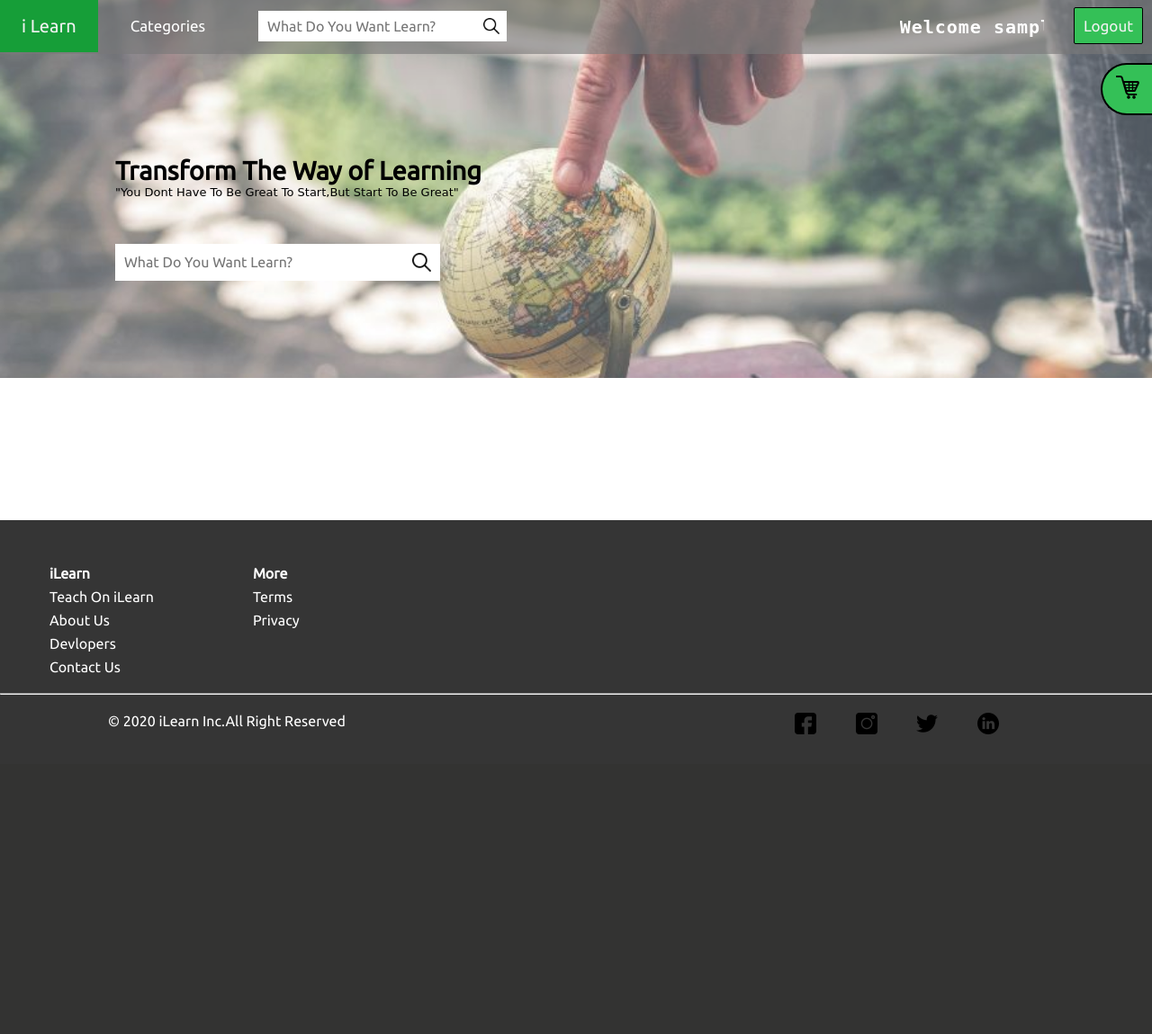
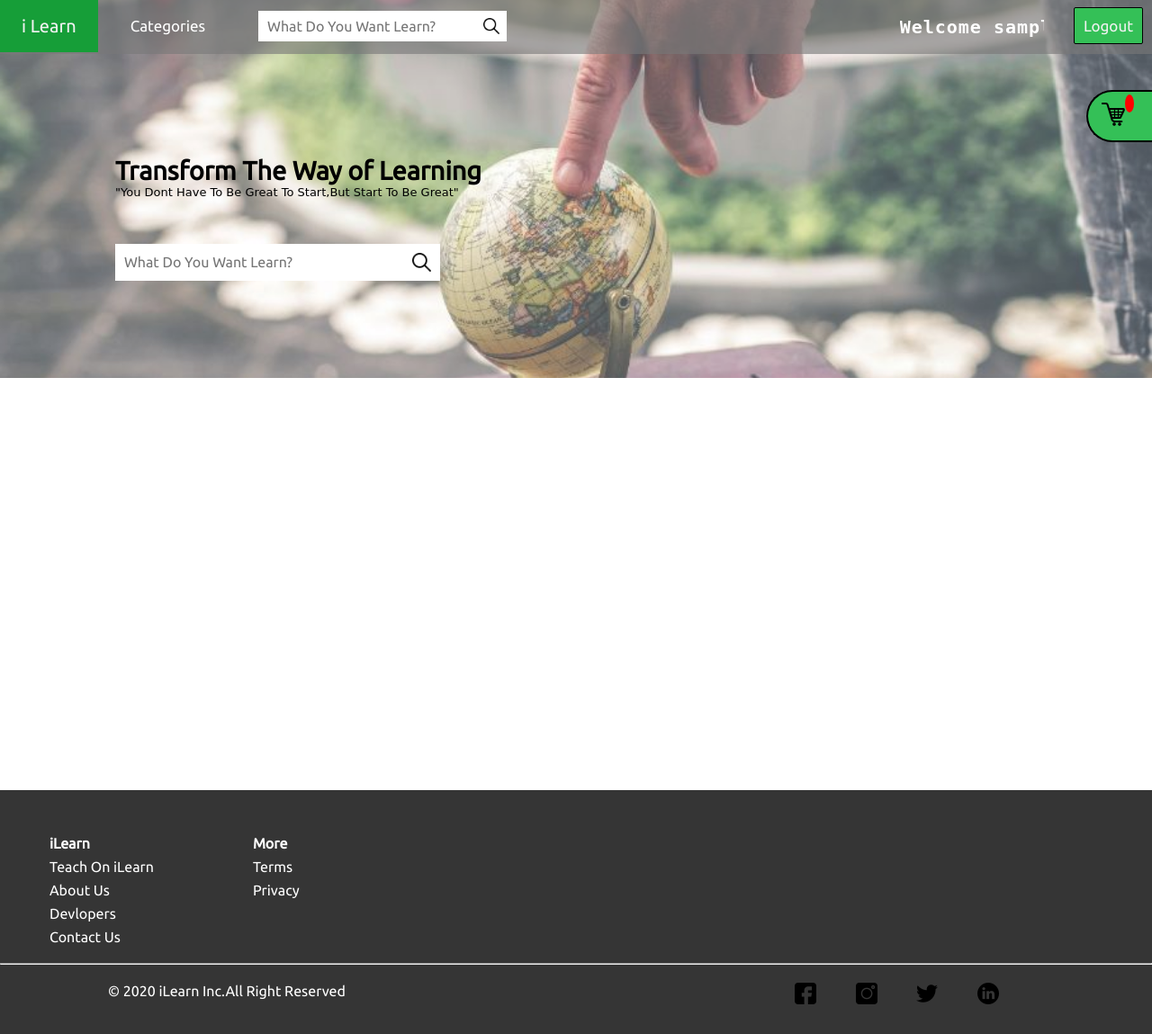
Before and after one commit to PseudoCode01/iLearn, a Django app: page / in a window 1280 px wide. Shown: the whole page at 90% size. Before the commit the page ends 816 px from the top, so only its background shows below. Run offline with Django 3.2, Linux system fonts and the light colour scheme; the visitor is signed in with stand-in values (Sample User, id 1); data that the repository does not hold is empty; some libraries are stand-ins or nearby versions.

Commit message:
added cart

```diff
--- a/home/context_processors.py
+++ b/home/context_processors.py
@@ -1,5 +1,5 @@
 from home.models import Courses,Cart
-
+# from django.contrib.auth.models import User
 def add_variable_to_context(request):
     get_courses=list(Courses.objects.values().order_by('category'))
     courses=set()
@@ -7,10 +7,15 @@ def add_variable_to_context(request):
     for course in get_courses:
         courses.add(course['category'])
         sub_cat.add((course['sub_category'],course['category']))
-    get_cartItem=list(Cart.objects.filter(user_id=request.user).values('course_id'))
-    get_cartCourses=""
-    if len(get_cartItem)>0:
-        get_cartItemCousreId=get_cartItem[0]['course_id']
-        get_cartCourses=Courses.objects.filter(sno=get_cartItemCousreId).order_by('timeStamp')
-    print(get_cartCourses)
-    return { 'get_courses':courses,'sub_cat':sub_cat,'get_cartCourses':get_cartCourses,'get_cartItem':get_cartItem }
+
+    if request.user.is_authenticated :
+        get_cartItem=list(Cart.objects.filter(user_id=request.user).values('course_id'))
+        get_cartItem=list(Cart.objects.filter(user_id=request.user).values('course_id'))
+        get_cartCourses=""
+        if len(get_cartItem)>0:
+            get_cartItemCousreId=get_cartItem[0]['course_id']
+            get_cartCourses=Courses.objects.filter(sno=get_cartItemCousreId).order_by('timeStamp')
+        print(get_cartCourses)
+        return { 'get_courses':courses,'sub_cat':sub_cat,'get_cartCourses':get_cartCourses,'get_cartItem':get_cartItem }
+    else:
+        return { 'get_courses':courses,'sub_cat':sub_cat,'get_cartCourses':'','get_cartItem':'' }
--- a/home/urls.py
+++ b/home/urls.py
@@ -18,7 +18,7 @@ urlpatterns = [
     path('saveCourse', views.saveCourse,name="saveCourse"),
     path('viewCourses', views.viewCourses,name="viewCourses"),
     path('video', views.video,name="video"),
-    path('get_video', views.get_video,name="get_video"),
+    path('get_cartItems', views.get_cartItems,name="get_cartItems"),
     path('addCart', views.addCart,name="addCart"),
     # path('editCourse/<int:id>', views.editCourse,name="editCourse"),
     path('deleteCourse/<int:id>', views.deleteCourse,name="deleteCourse"),
--- a/home/views.py
+++ b/home/views.py
@@ -25,9 +25,12 @@ def getStarted(request):
     return render(request,'home/getStarted.html')
 def createCourse(request):
     return render(request,'home/createCourse.html')
-def get_video(request):
-    videos=Videos.objects.all()
-    return JsonResponse({'videos':list(videos.values())})
+def get_cartItems(request):
+    cart=Cart.objects.values()
+    courses=list()
+    for item in cart:
+        courses.append(list(Courses.objects.filter(sno=item['course_id']).values()))
+    return JsonResponse({'cartItems':list(courses)})
 
 def addCart(request):
     data=json.loads(request.body)
@@ -67,19 +70,6 @@ def saveCourse(request):
            status=False
     print(status)
     return render(request,'home/saveCourse.html',{'status':status,'id':course})
-# def editCourse(request,id):
-#     status=False
-#     if request.method=='POST':
-#         course = Courses.objects.get(sno = id)
-#         course.title=request.POST.get('title')
-#         course.language=request.POST.get('language')
-#         course.pricing=request.POST.get('pricing')
-#         try:
-#            status=True
-#            course.save()
-#         except Exception as e:
-#            status=False
-#     return render(request,'home/saveCourse.html',{'status':status})
 def deleteCourse(request,id):
     course = Courses.objects.get(sno = id)
     course.delete()
--- a/static/css/base.css
+++ b/static/css/base.css
@@ -378,7 +378,6 @@ form button:hover{
 margin-left: 10px;
 }
 .closeAlert{
-
 float: right;
 border: none;
 padding: 0px 11px;
@@ -402,29 +401,13 @@ font-size: 38px;
     }
 }
 
-/* cart styling
-.cartIcon{
 
-    height: 70px;
-    width: 70px;
-
-    border-radius: 50%;
-    margin-left: auto;
-    margin-top: 2%;
-    margin-right: 2%;
-    border: 4px dotted rgb(0, 98, 128);}
-
-.cartIcon img{
-margin-left: 11px;
-margin-top: 12px;
-} */
-/* Style the links inside the sidenav */
 #cart {
   position: absolute;
   right: 0;
-  top: 70px;
-  padding:12px 15px;
-  width: 25px;
+  top: 100px;
+  padding:12px 1px 12px 15px;
+  width: 55px;
   transition: 0.3s;
   height: 30px;
   text-decoration: none; /* Remove underline */
@@ -435,18 +418,26 @@ margin-top: 12px;
   background-color: rgb(52, 192, 87);
 }
 #cart:hover{
-  width: 40px;
+  width: 60px;
 }
-
+.cartIcon{
+  display: flex;
+} .cartIcon .count{
+  background-color: #ff0000;
+  color: white;
+  border-radius: 50%;
+  padding:1px 5px;
+  font-size: 13px;
+  height: 18px;
+  margin-top: -9px;
+}
 .cartItems{
     display: none;
     position: relative;
-    width: 150px;
-    height: 75px;
-    background-color: rgb(231, 231, 231);
-    padding: 20px;
+    width: 300px;
+    background-color: rgb(255, 255, 255);
     top: -34px;
-    right: 150px;
+    right: 260px;
     font-size: 1rem;
     color:black;
     font-size: .8rem;
@@ -463,7 +454,7 @@ margin-top: 12px;
   .cartItems.arrow-top:after {
     content: " ";
     position: absolute;
-    right: 19px;
+    right: 11px;
     top: -15px;
     border-top: none;
     border-right: 15px solid transparent;
@@ -474,13 +465,37 @@ margin-top: 12px;
    #cart:hover .cartItems{
       display: block;
    }
-
-
+  .cartItems{
+    cursor: pointer;
+    box-shadow: 1px 1px 1px 3px rgb(133, 133, 133);
+  }
+.cartItems >div{
+  padding: 15px;
+  border-bottom: 1px solid rgb(170, 170, 170);
+}
+   .cartItems >div>div{
+   display: flex;
+   }
+   .cartItems >div>div>div{
+   margin-left: 10px;
+   }
+   .cartItems >div>div>div>p{
+   color: rgb(148, 148, 148);
+   font-size: 12px;
+   }
+   .thumbnail{
+     width: 70px;
+     height: 70px;
+   }
+.pricing{
+ margin-left: 80px;
+ margin-top: -24px;
+}
   /* footer part is designed */
 #lastElem{
     position: relative;
     bottom: 0;
-    margin-top: 50px;
+    margin-top: 350px;
     background-color:rgb(53, 53, 53);
     }
     .foot{
@@ -564,7 +579,7 @@ margin-top: 12px;
   width: 0; /* 0 width - change this with JavaScript */
   position: fixed; /* Stay in place */
   z-index: 1; /* Stay on top */
-  top: 0; /* Stay at the top */
+  top: 0;
   left: 0;
   background-color:white;
   overflow-x: hidden; /* Disable horizontal scroll */
--- a/template/base.html
+++ b/template/base.html
@@ -121,14 +121,10 @@
     </div>
   </div>
 </div>
-<div id="cart" class="cartIcon">
-    <a href="#" ><img src="/static/img/cartIcon.png" alt=""> </a>
+<div id="cart" >
+  <div class="cartIcon">
+    <img src="/static/img/cartIcon.png" alt=""><span class="count"></span></div>
         <div class="cartItems arrow-top">
-
-          {% for item in get_cartCourses %}
-          <p>{{item.title}}</p>
-
-          {% endfor %}
 
           </div>
         </div>
```
Also changed, not shown: static/js/base.js (+57 -7 lines), static/js/viewCourses.js (+4 -26 lines).
